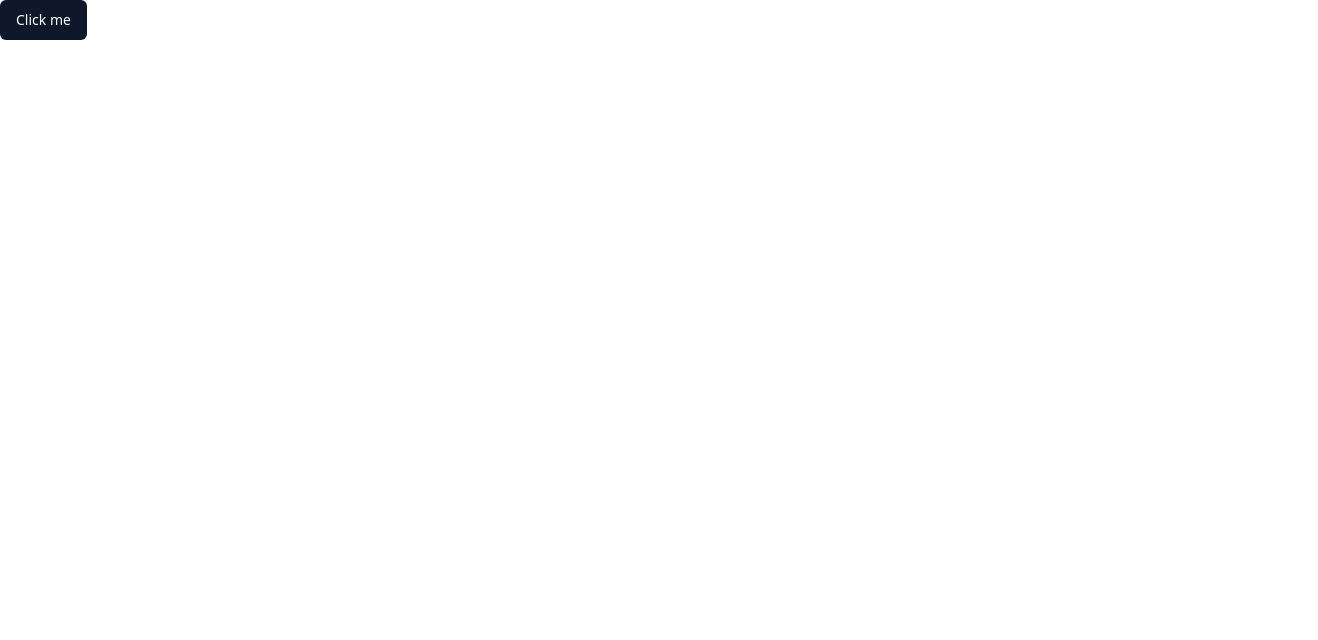
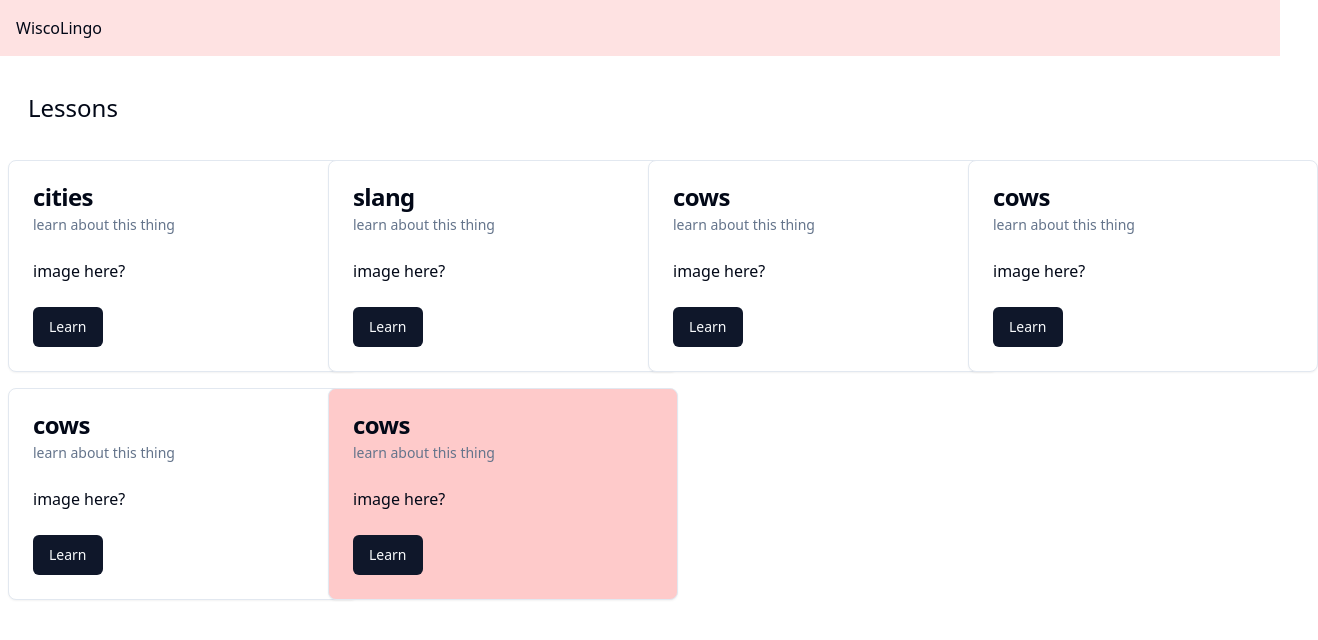
Before and after one commit to jack-rabe/madhacks-23, a Next.js app: page / in a window 1280 px wide. Shown: the top 640 px of the page, 1318 px wide, since content can reach past the window. Built offline with nearby package versions, Linux system fonts and the light colour scheme.

Commit message:
add basic page

```diff
--- /dev/null
+++ b/src/components/ui/card.tsx
@@ -0,0 +1,79 @@
+import * as React from "react"
+
+import { cn } from "@/lib/utils"
+
+const Card = React.forwardRef<
+  HTMLDivElement,
+  React.HTMLAttributes<HTMLDivElement>
+>(({ className, ...props }, ref) => (
+  <div
+    ref={ref}
+    className={cn(
+      "rounded-lg border bg-card text-card-foreground shadow-sm",
+      className
+    )}
+    {...props}
+  />
+))
+Card.displayName = "Card"
+
+const CardHeader = React.forwardRef<
+  HTMLDivElement,
+  React.HTMLAttributes<HTMLDivElement>
+>(({ className, ...props }, ref) => (
+  <div
+    ref={ref}
+    className={cn("flex flex-col space-y-1.5 p-6", className)}
+    {...props}
+  />
+))
+CardHeader.displayName = "CardHeader"
+
+const CardTitle = React.forwardRef<
+  HTMLParagraphElement,
+  React.HTMLAttributes<HTMLHeadingElement>
+>(({ className, ...props }, ref) => (
+  <h3
+    ref={ref}
+    className={cn(
+      "text-2xl font-semibold leading-none tracking-tight",
+      className
+    )}
+    {...props}
+  />
+))
+CardTitle.displayName = "CardTitle"
+
+const CardDescription = React.forwardRef<
+  HTMLParagraphElement,
+  React.HTMLAttributes<HTMLParagraphElement>
+>(({ className, ...props }, ref) => (
+  <p
+    ref={ref}
+    className={cn("text-sm text-muted-foreground", className)}
+    {...props}
+  />
+))
+CardDescription.displayName = "CardDescription"
+
+const CardContent = React.forwardRef<
+  HTMLDivElement,
+  React.HTMLAttributes<HTMLDivElement>
+>(({ className, ...props }, ref) => (
+  <div ref={ref} className={cn("p-6 pt-0", className)} {...props} />
+))
+CardContent.displayName = "CardContent"
+
+const CardFooter = React.forwardRef<
+  HTMLDivElement,
+  React.HTMLAttributes<HTMLDivElement>
+>(({ className, ...props }, ref) => (
+  <div
+    ref={ref}
+    className={cn("flex items-center p-6 pt-0", className)}
+    {...props}
+  />
+))
+CardFooter.displayName = "CardFooter"
+
+export { Card, CardHeader, CardFooter, CardTitle, CardDescription, CardContent }
--- a/src/pages/api/hello.ts
+++ /dev/null
@@ -1,13 +0,0 @@
-// Next.js API route support: https://nextjs.org/docs/api-routes/introduction
-import type { NextApiRequest, NextApiResponse } from 'next'
-
-type Data = {
-  name: string
-}
-
-export default function handler(
-  req: NextApiRequest,
-  res: NextApiResponse<Data>
-) {
-  res.status(200).json({ name: 'John Doe' })
-}
--- /dev/null
+++ b/src/pages/api/question.ts
@@ -0,0 +1,22 @@
+import type { NextApiRequest, NextApiResponse } from "next";
+
+type Question = {
+  question: string;
+  answer: string;
+  options: string[];
+};
+
+type PronounciationQuestion = {};
+
+export default function handler(
+  req: NextApiRequest,
+  res: NextApiResponse<Question>,
+) {
+  res.status(200).json({
+    question: "what is the best beer?",
+    answer: "new glarus",
+    options: ["new glarus", "miller lite"],
+  });
+}
+
+// c8At8DHEGbZv1Eo0
--- a/src/pages/index.tsx
+++ b/src/pages/index.tsx
@@ -1,9 +1,65 @@
 import { Button } from "@/components/ui/button";
+import Link from "next/link";
+import {
+  Card,
+  CardContent,
+  CardDescription,
+  CardFooter,
+  CardHeader,
+  CardTitle,
+} from "@/components/ui/card";
 
 export default function Home() {
+  type Lesson = {
+    title: string;
+    path: string;
+    description: string;
+    disabled?: boolean;
+  };
+  const lessons: Lesson[] = [
+    { title: "cities", path: "x", description: "learn about this thing" },
+    { title: "slang", path: "y", description: "learn about this thing" },
+    { title: "cows", path: "z", description: "learn about this thing" },
+    { title: "cows", path: "a", description: "learn about this thing" },
+    { title: "cows", path: "b", description: "learn about this thing" },
+    {
+      title: "cows",
+      path: "c",
+      description: "learn about this thing",
+      disabled: true,
+    },
+  ];
+
   return (
-    <div>
-      <Button>Click me</Button>
-    </div>
+    <>
+      <h1 className="fixed p-4 bg-red-100 w-full">WiscoLingo</h1>
+      <div className="pt-16">
+        <h2 className="p-3 m-4 text-2xl">Lessons</h2>
+        <div className="grid grid-cols-4">
+          {lessons.map((lesson) => (
+            <Card
+              key={lesson.title}
+              className={`w-[350px] m-2 ${lesson.disabled ? "bg-red-200" : ""}`}
+            >
+              <Link
+                href={`/lessons/${lesson.path}`}
+                style={{
+                  pointerEvents: lesson.disabled ? "none" : "auto",
+                }}
+              >
+                <CardHeader>
+                  <CardTitle>{lesson.title}</CardTitle>
+                  <CardDescription>{lesson.description}</CardDescription>
+                </CardHeader>
+                <CardContent>image here?</CardContent>
+                <CardFooter className="flex justify-between">
+                  <Button>Learn</Button>
+                </CardFooter>
+              </Link>
+            </Card>
+          ))}
+        </div>
+      </div>
+    </>
   );
 }
--- /dev/null
+++ b/src/pages/lessons/[id].tsx
@@ -0,0 +1,3 @@
+export default function Lesson() {
+  return <div>hi</div>;
+}
```
